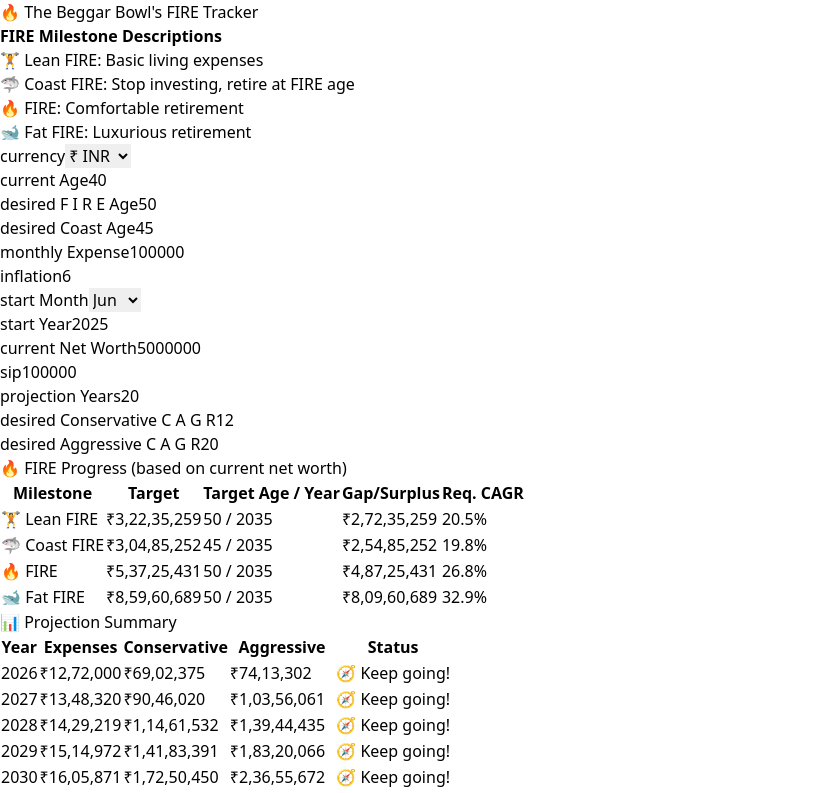
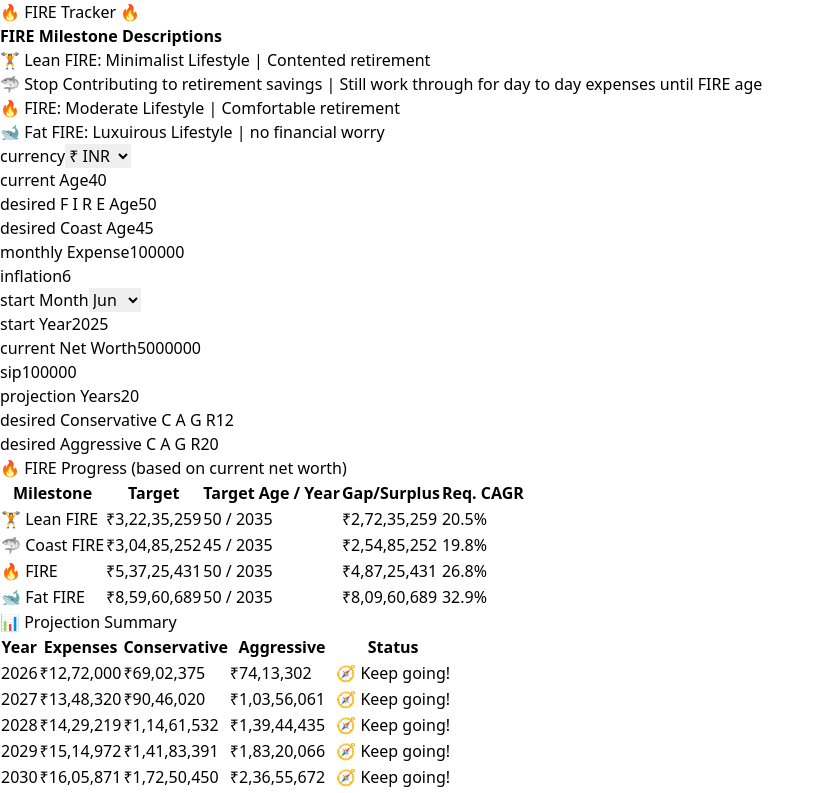
Before and after one commit to TheBeggarBowl/fire-tracker, a React (Vite) app: page / in a window 1280 px wide. Shown: the top 793 px of the page, without its empty margins (0-825 px from the left). Built offline with nearby package versions, Linux system fonts and the light colour scheme.

Commit message:
Update App.jsx

```diff
--- a/src/App.jsx
+++ b/src/App.jsx
@@ -130,16 +130,16 @@ then woke up post-40 realizing financial freedom matters.\n\nUse at your own dis
   return (
     <div className="p-6 max-w-4xl mx-auto space-y-8 font-sans">
       <h1 className="text-center text-3xl font-bold">
-        🔥 The Beggar Bowl's FIRE Tracker
+        🔥 FIRE Tracker 🔥
       </h1>
 
       <div className="bg-blue-50 border border-blue-200 p-4 rounded text-sm">
         <strong>FIRE Milestone Descriptions</strong>
         <ul className="ml-6 list-disc mt-2">
-          <li>🏋️ Lean FIRE: Basic living expenses</li>
-          <li>🦈 Coast FIRE: Stop investing, retire at FIRE age</li>
-          <li>🔥 FIRE: Comfortable retirement</li>
-          <li>🐋 Fat FIRE: Luxurious retirement</li>
+          <li>🏋️ Lean FIRE: Minimalist Lifestyle | Contented retirement </li>
+          <li>🦈 Stop Contributing to retirement savings | Still work through for day to day expenses until FIRE age </li>
+          <li>🔥 FIRE: Moderate Lifestyle | Comfortable retirement </li>
+          <li>🐋 Fat FIRE: Luxuirous Lifestyle | no financial worry </li>
         </ul>
       </div>
 
```
